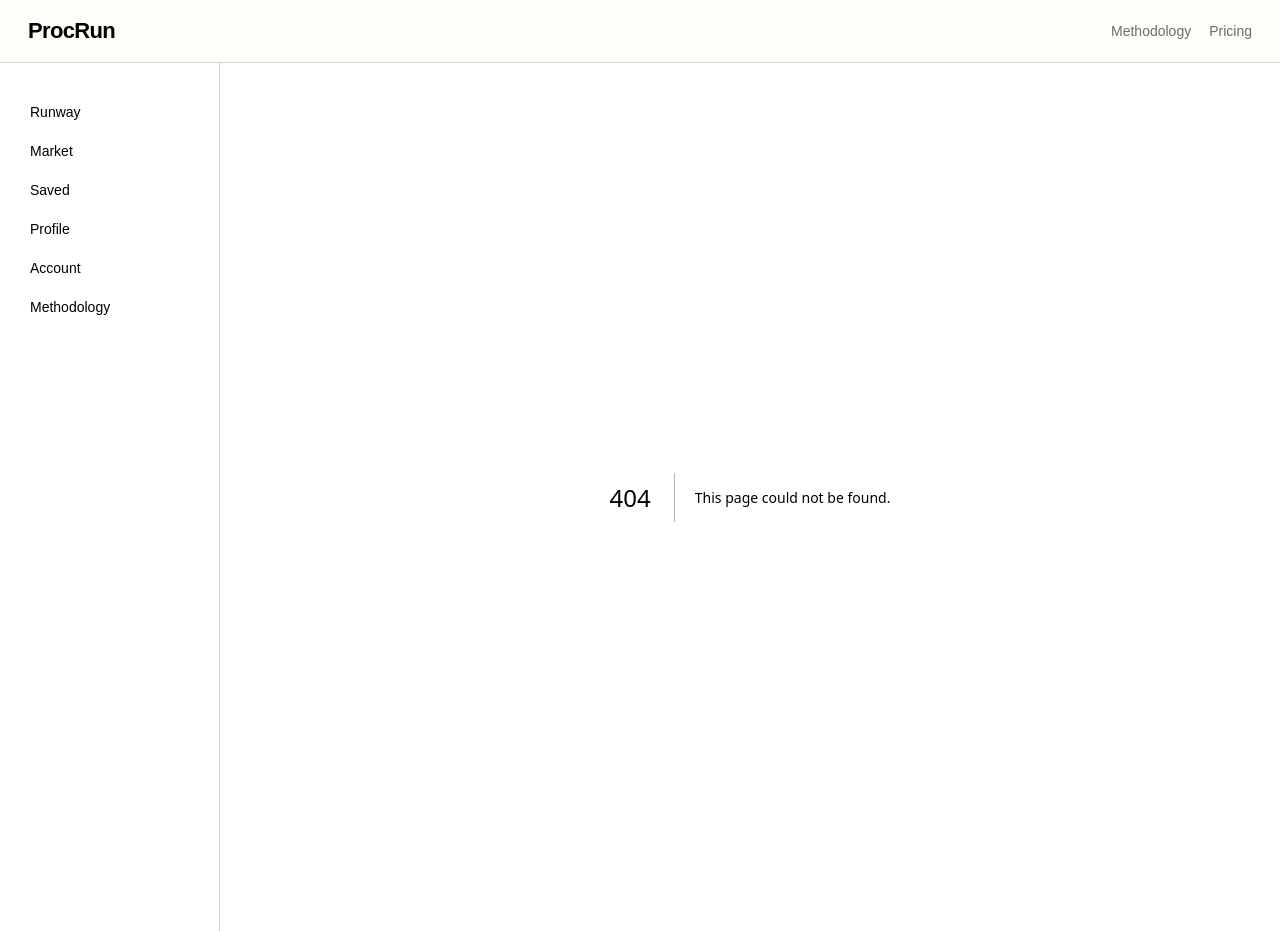
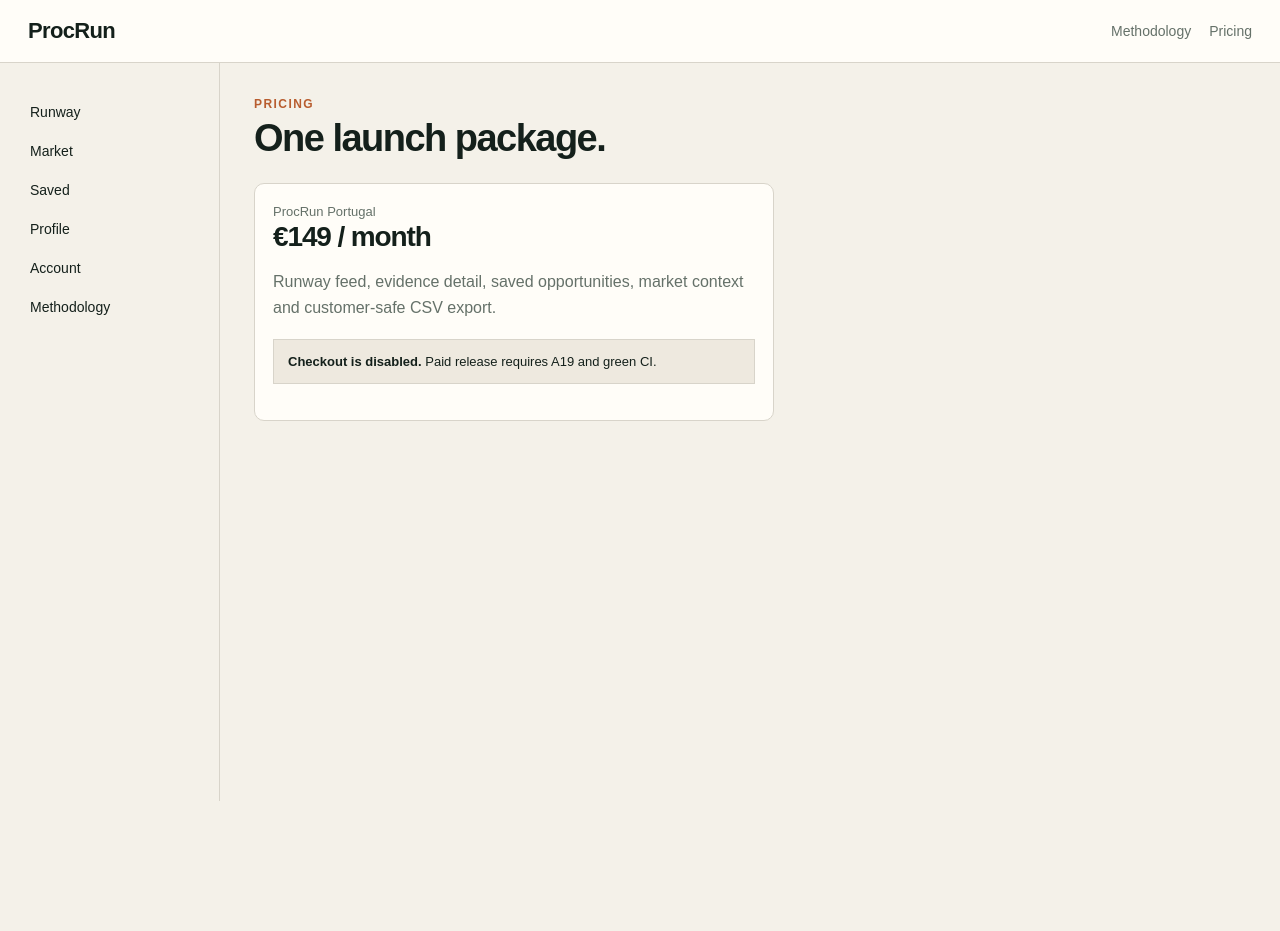
Before and after one commit to martibal/procrun, a Next.js app in the folder web/: page /pricing in a window 1280 px wide. Before the commit this address had no page. After the commit the page ends 801 px from the top, so only its background shows below. Built offline with nearby package versions, Linux system fonts and the light colour scheme.

Commit message:
Add ProcRun pricing shell

```diff
--- /dev/null
+++ b/web/app/pricing/page.tsx
@@ -0,0 +1,7 @@
+export default function PricingPage() {
+  return <>
+    <div className="eyebrow">Pricing</div>
+    <h1 className="h1">One launch package.</h1>
+    <div className="card" style={{maxWidth:520, marginTop:24}}><div className="small">ProcRun Portugal</div><div className="kpi">€149 / month</div><p className="lede">Runway feed, evidence detail, saved opportunities, market context and customer-safe CSV export.</p><div className="notice"><strong>Checkout is disabled.</strong> Paid release requires A19 and green CI.</div></div>
+  </>;
+}
```
